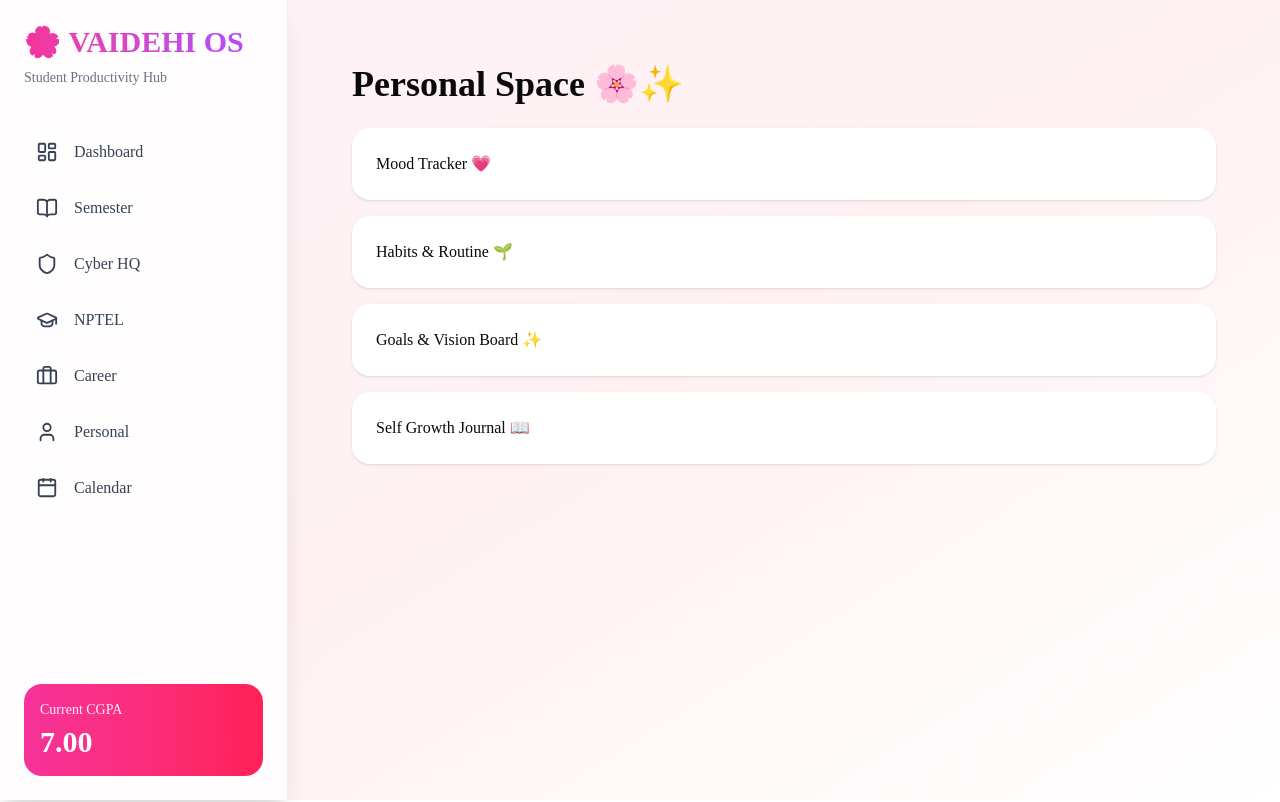
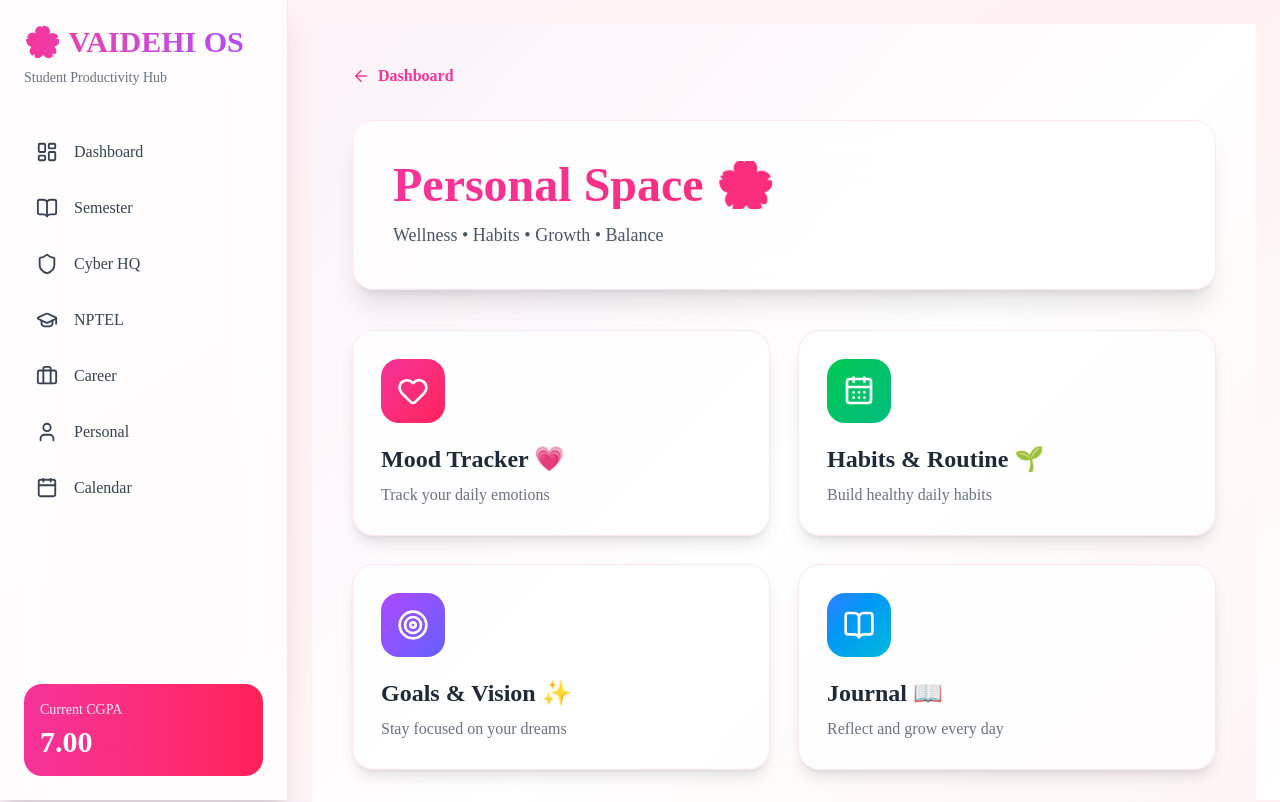
Before and after one commit to Vaidehi-web/vaidehii--os, a Next.js app: page /personal in a window 1280 px wide. Shown: the top 802 px of the page. Built offline with nearby package versions, Linux system fonts and the light colour scheme.

Commit message:
Upgrade Personal hub

```diff
--- a/app/personal/page.tsx
+++ b/app/personal/page.tsx
@@ -1,26 +1,107 @@
+import Link from "next/link";
+import {
+  Heart,
+  Target,
+  BookOpen,
+  Sparkles,
+  ArrowLeft,
+  CalendarDays,
+} from "lucide-react";
+
 export default function Personal() {
+  const sections = [
+    {
+      title: "Mood Tracker 💗",
+      desc: "Track your daily emotions",
+      icon: <Heart size={32} />,
+      color: "from-pink-500 to-rose-500",
+    },
+    {
+      title: "Habits & Routine 🌱",
+      desc: "Build healthy daily habits",
+      icon: <CalendarDays size={32} />,
+      color: "from-green-500 to-emerald-500",
+    },
+    {
+      title: "Goals & Vision ✨",
+      desc: "Stay focused on your dreams",
+      icon: <Target size={32} />,
+      color: "from-purple-500 to-indigo-500",
+    },
+    {
+      title: "Journal 📖",
+      desc: "Reflect and grow every day",
+      icon: <BookOpen size={32} />,
+      color: "from-blue-500 to-cyan-500",
+    },
+  ];
+
   return (
-    <main className="p-10">
-      <h1 className="text-4xl font-bold">
-        Personal Space 🌸✨
-      </h1>
+    <main className="min-h-screen bg-gradient-to-br from-pink-50 via-white to-rose-50 p-10">
+      <div className="max-w-7xl mx-auto">
 
-      <div className="mt-6 grid gap-4">
-        <div className="p-6 rounded-2xl bg-white shadow">
-          Mood Tracker 💗
+        <Link
+          href="/"
+          className="flex items-center gap-2 text-pink-500 font-semibold"
+        >
+          <ArrowLeft size={18} />
+          Dashboard
+        </Link>
+
+        <div className="mt-8 rounded-3xl bg-white/80 backdrop-blur-xl border border-pink-100 p-10 shadow-xl">
+
+          <h1 className="text-5xl font-black bg-gradient-to-r from-pink-500 to-rose-500 bg-clip-text text-transparent">
+            Personal Space 🌸
+          </h1>
+
+          <p className="mt-3 text-lg text-gray-600">
+            Wellness • Habits • Growth • Balance
+          </p>
+
         </div>
 
-        <div className="p-6 rounded-2xl bg-white shadow">
-          Habits & Routine 🌱
+        <div className="mt-10 grid gap-7 md:grid-cols-2">
+
+          {sections.map((item) => (
+            <div
+              key={item.title}
+              className="rounded-3xl bg-white/80 border border-pink-100 p-7 shadow-lg transition hover:-translate-y-2 hover:shadow-2xl"
+            >
+
+              <div
+                className={`w-fit rounded-2xl bg-gradient-to-br ${item.color} p-4 text-white`}
+              >
+                {item.icon}
+              </div>
+
+              <h2 className="mt-5 text-2xl font-bold text-gray-800">
+                {item.title}
+              </h2>
+
+              <p className="mt-2 text-gray-500">
+                {item.desc}
+              </p>
+
+            </div>
+          ))}
+
         </div>
 
-        <div className="p-6 rounded-2xl bg-white shadow">
-          Goals & Vision Board ✨
+        <div className="mt-12 rounded-3xl bg-gradient-to-r from-pink-500 to-rose-500 p-8 text-white shadow-xl">
+
+          <div className="flex items-center gap-3">
+            <Sparkles />
+            <h2 className="text-2xl font-bold">
+              Daily Reminder
+            </h2>
+          </div>
+
+          <p className="mt-4 text-lg">
+            Small consistent steps every day create big results. 🌷
+          </p>
+
         </div>
 
-        <div className="p-6 rounded-2xl bg-white shadow">
-          Self Growth Journal 📖
-        </div>
       </div>
     </main>
   );
```
